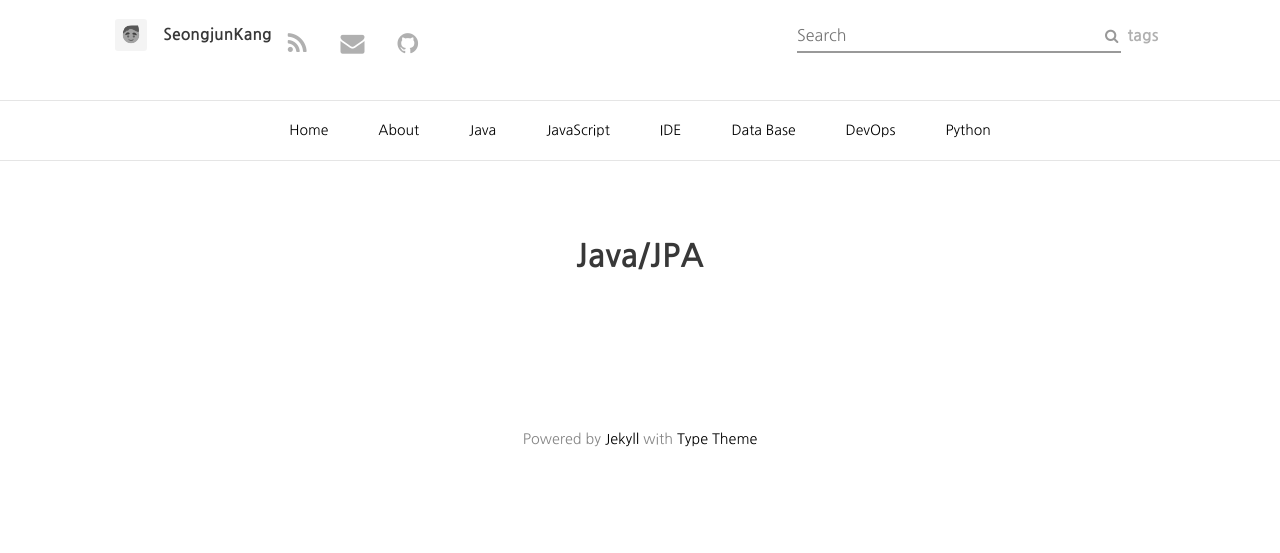
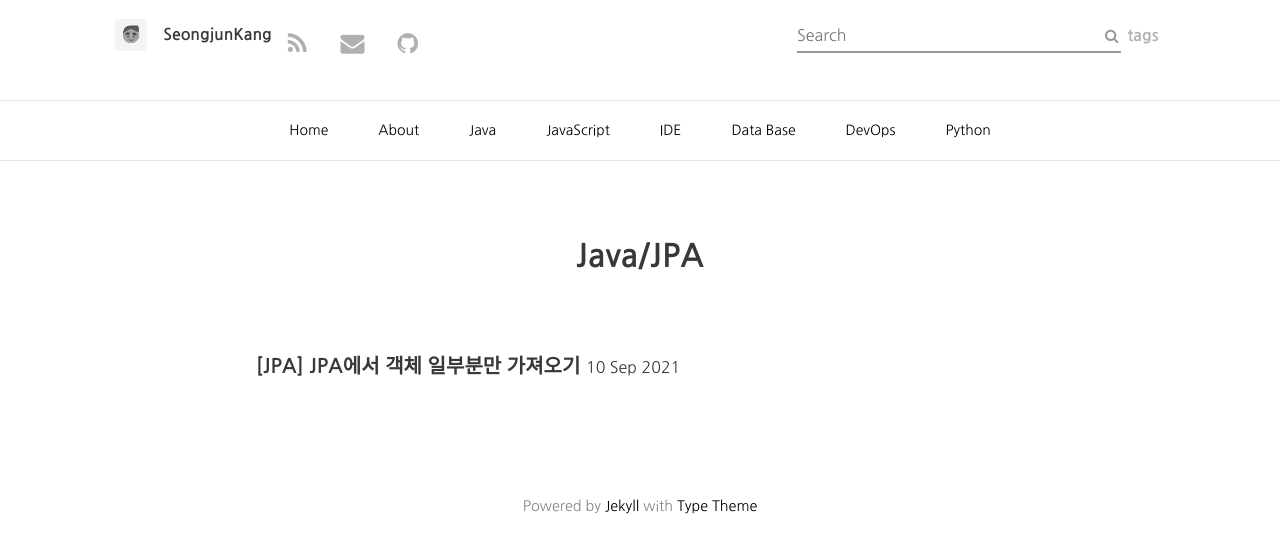
Before and after one commit to SeongJunKang/seongjunkang.github.io, a Jekyll site: the page built from category/JPA.md, in a window 1280 px wide. Shown: the top 553 px of the page. Built offline with Jekyll 4.4.1, drawn with Linux system fonts in a browser that asks for light colours.

Commit message:
fix: category fix

```diff
--- a/_posts/Java-jpa/2021-09-10-JPA_get_some_column.markdown
+++ b/_posts/Java-jpa/2021-09-10-JPA_get_some_column.markdown
@@ -2,7 +2,7 @@
 layout: post
 title: "[JPA] JPA에서 객체 일부분만 가져오기"
 date: 2021-09-10
-categories: [Java/jpa]
+categories: [Java/JPA]
 author : "Junny"
 tags : [Java,jpa]
 ---
```
